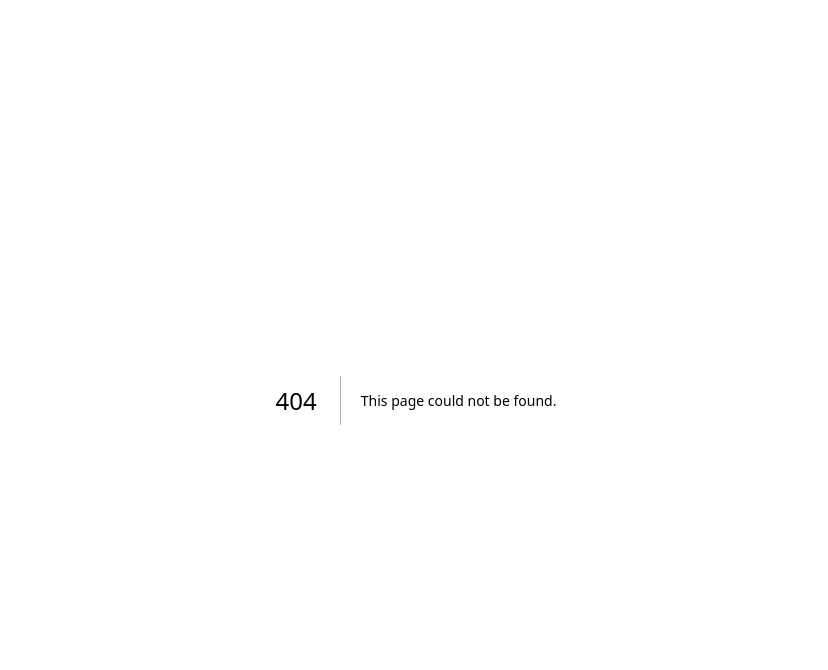
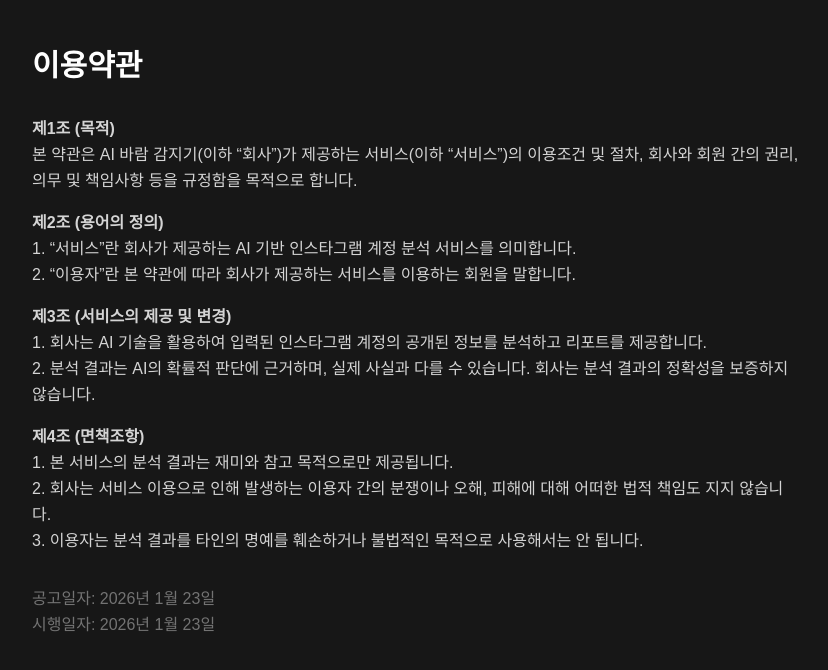
Before and after one commit to 0mininseoul/AI-BARAM-DETECTOR, a Next.js app: page /terms in a window 1280 px wide. Before the commit this address had no page. Shown: the top 670 px of the page, without its empty margins (224-1052 px from the left). Built offline with nearby package versions, Linux system fonts and the light colour scheme.

Commit message:
feat: MVP 최종 기능 구현 완료
- 이용약관 및 개인정보처리방침 페이지 추가 (/terms, /privacy)
- 결과 페이지 공유하기 기능 구현 (Native Share + Clipboard)
- 랜딩 페이지 푸터 링크 연결

```diff
--- a/app/page.tsx
+++ b/app/page.tsx
@@ -178,9 +178,9 @@ export default async function Home() {
         <footer className="w-full border-t border-white/10 bg-black py-10 text-center text-sm text-gray-600">
           <p className="mb-2">AI 바람감지기 © 2024</p>
           <div className="flex justify-center gap-4">
-            <a href="#" className="hover:text-gray-400">이용약관</a>
-            <a href="#" className="hover:text-gray-400">개인정보처리방침</a>
-            <a href="#" className="hover:text-gray-400">문의하기</a>
+            <Link href="/terms" className="hover:text-gray-400">이용약관</Link>
+            <Link href="/privacy" className="hover:text-gray-400">개인정보처리방침</Link>
+            <a href="mailto:support@baram-detector.com" className="hover:text-gray-400">문의하기</a>
           </div>
         </footer>
       </main>
--- /dev/null
+++ b/app/privacy/page.tsx
@@ -0,0 +1,26 @@
+export default function PrivacyPage() {
+    return (
+        <div className="min-h-screen bg-neutral-900 text-white p-6 md:p-12">
+            <div className="max-w-3xl mx-auto space-y-8">
+                <h1 className="text-3xl font-bold text-mint-400">개인정보처리방침</h1>
+                <div className="space-y-4 text-neutral-300 leading-relaxed text-sm md:text-base">
+                    <p><strong>1. 개인정보의 수집 항목 및 목적</strong><br />
+                        회사는 서비스 제공을 위해 최소한의 개인정보를 수집합니다.<br />
+                        - 수집 항목: (로그인 시) 이메일 주소, 프로필 사진, 닉네임 / (분석 시) 입력된 인스타그램 ID<br />
+                        - 수집 목적: 서비스 제공, 회원 식별, 분석 결과 생성 및 관리</p>
+
+                    <p><strong>2. 개인정보의 보유 및 이용 기간</strong><br />
+                        이용자의 개인정보는 서비스 이용 목적이 달성된 후 지체 없이 파기합니다. 단, 관계 법령에 따라 보존할 필요가 있는 경우 해당 기간 동안 보관합니다.</p>
+
+                    <p><strong>3. 제3자 제공</strong><br />
+                        회사는 이용자의 동의 없이 개인정보를 외부에 제공하지 않습니다. 단, AI 분석을 위해 입력된 공개 인스타그램 데이터는 LLM(Gemini) 처리에 활용될 수 있습니다.</p>
+
+                    <p><strong>4. 이용자의 권리</strong><br />
+                        이용자는 언제든지 자신의 개인정보 조회를 요청하거나 회원 탈퇴를 통해 개인정보 수집 이용 동의를 철회할 수 있습니다.</p>
+
+                    <p className="text-neutral-500 pt-4">공고일자: 2026년 1월 23일<br />시행일자: 2026년 1월 23일</p>
+                </div>
+            </div>
+        </div>
+    );
+}
--- a/app/result/[requestId]/page.tsx
+++ b/app/result/[requestId]/page.tsx
@@ -95,10 +95,33 @@ export default function ResultPage({ params }: PageProps) {
         alert('결제 기능은 준비 중입니다.');
     };
 
-    const handleShareKakao = () => {
+    const handleShare = async () => {
         trackEvent(EVENTS.CLICK_SHARE_KAKAO);
-        // TODO: 카카오톡 공유
-        alert('카카오톡 공유 기능은 준비 중입니다.');
+
+        const url = window.location.href;
+        const shareData = {
+            title: 'AI 바람 감지기 분석 결과',
+            text: `${data?.summary.targetInstagramId}님의 인스타 분석 결과를 확인해보세요! 🕵️‍♀️`,
+            url: url,
+        };
+
+        // 모바일 네이티브 공유 시도
+        if (navigator.share) {
+            try {
+                await navigator.share(shareData);
+                return;
+            } catch (err) {
+                // 공유 취소 또는 미지원 시 클립보드 복사로 fallback
+            }
+        }
+
+        // 클립보드 복사
+        try {
+            await navigator.clipboard.writeText(url);
+            alert('링크가 클립보드에 복사되었습니다! 친구에게 공유해보세요.');
+        } catch (err) {
+            alert('공유하기에 실패했습니다. 링크를 직접 복사해주세요.');
+        }
     };
 
     if (loading) {
@@ -287,10 +310,13 @@ export default function ResultPage({ params }: PageProps) {
 
                 {/* 공유하기 */}
                 <button
-                    onClick={handleShareKakao}
-                    className="w-full bg-[#FEE500] text-[#3C1E1E] font-bold py-3.5 px-4 rounded-xl"
+                    onClick={handleShare}
+                    className="w-full bg-[#FEE500] text-[#3C1E1E] font-bold py-3.5 px-4 rounded-xl flex items-center justify-center gap-2"
                 >
-                    카카오톡으로 공유하기
+                    <svg width="24" height="24" viewBox="0 0 24 24" fill="currentColor">
+                        <path d="M12 3C6.48 3 2 6.48 2 10.76C2 13.67 3.93 16.23 6.83 17.54C6.67 18.06 6.33 19.34 6.33 19.34C6.33 19.34 6.2 19.66 6.43 19.68C6.65 19.7 6.89 19.5 7.15 19.3C7.15 19.3 10.99 15.99 11.5 15.65C11.67 15.66 11.83 15.67 12 15.67C17.52 15.67 22 12.19 22 7.91C22 3.63 17.52 3 12 3Z" />
+                    </svg>
+                    결과 링크 공유하기
                 </button>
             </div>
 
--- /dev/null
+++ b/app/terms/page.tsx
@@ -0,0 +1,28 @@
+export default function TermsPage() {
+    return (
+        <div className="min-h-screen bg-neutral-900 text-white p-6 md:p-12">
+            <div className="max-w-3xl mx-auto space-y-8">
+                <h1 className="text-3xl font-bold text-mint-400">이용약관</h1>
+                <div className="space-y-4 text-neutral-300 leading-relaxed text-sm md:text-base">
+                    <p><strong>제1조 (목적)</strong><br />
+                        본 약관은 AI 바람 감지기(이하 &ldquo;회사&rdquo;)가 제공하는 서비스(이하 &ldquo;서비스&rdquo;)의 이용조건 및 절차, 회사와 회원 간의 권리, 의무 및 책임사항 등을 규정함을 목적으로 합니다.</p>
+
+                    <p><strong>제2조 (용어의 정의)</strong><br />
+                        1. &ldquo;서비스&rdquo;란 회사가 제공하는 AI 기반 인스타그램 계정 분석 서비스를 의미합니다.<br />
+                        2. &ldquo;이용자&rdquo;란 본 약관에 따라 회사가 제공하는 서비스를 이용하는 회원을 말합니다.</p>
+
+                    <p><strong>제3조 (서비스의 제공 및 변경)</strong><br />
+                        1. 회사는 AI 기술을 활용하여 입력된 인스타그램 계정의 공개된 정보를 분석하고 리포트를 제공합니다.<br />
+                        2. 분석 결과는 AI의 확률적 판단에 근거하며, 실제 사실과 다를 수 있습니다. 회사는 분석 결과의 정확성을 보증하지 않습니다.</p>
+
+                    <p><strong>제4조 (면책조항)</strong><br />
+                        1. 본 서비스의 분석 결과는 재미와 참고 목적으로만 제공됩니다.<br />
+                        2. 회사는 서비스 이용으로 인해 발생하는 이용자 간의 분쟁이나 오해, 피해에 대해 어떠한 법적 책임도 지지 않습니다.<br />
+                        3. 이용자는 분석 결과를 타인의 명예를 훼손하거나 불법적인 목적으로 사용해서는 안 됩니다.</p>
+
+                    <p className="text-neutral-500 pt-4">공고일자: 2026년 1월 23일<br />시행일자: 2026년 1월 23일</p>
+                </div>
+            </div>
+        </div>
+    );
+}
```
